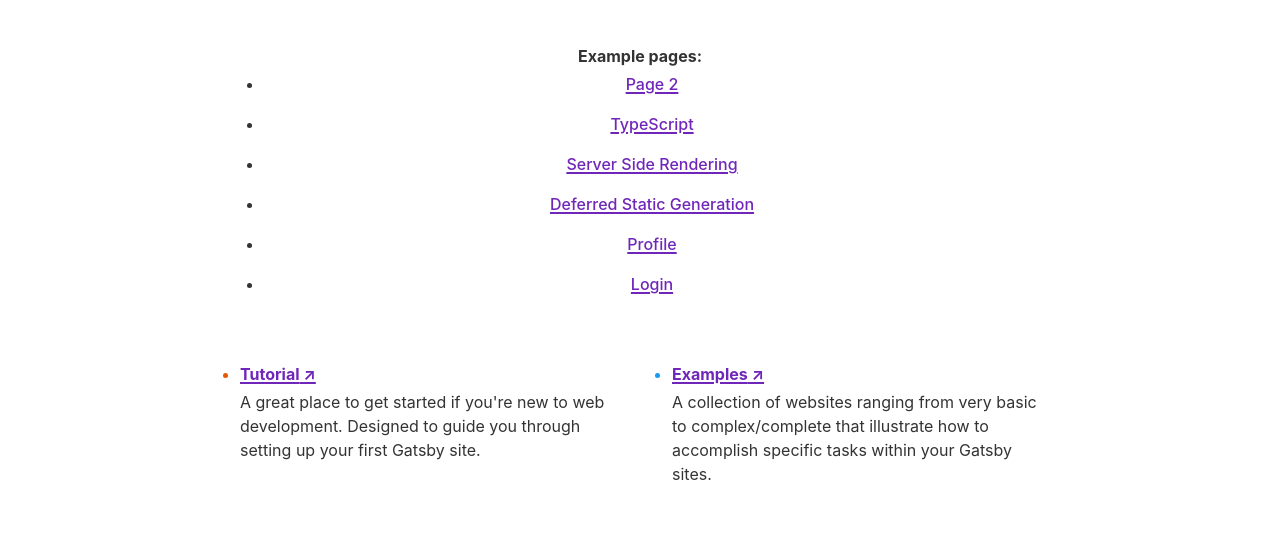
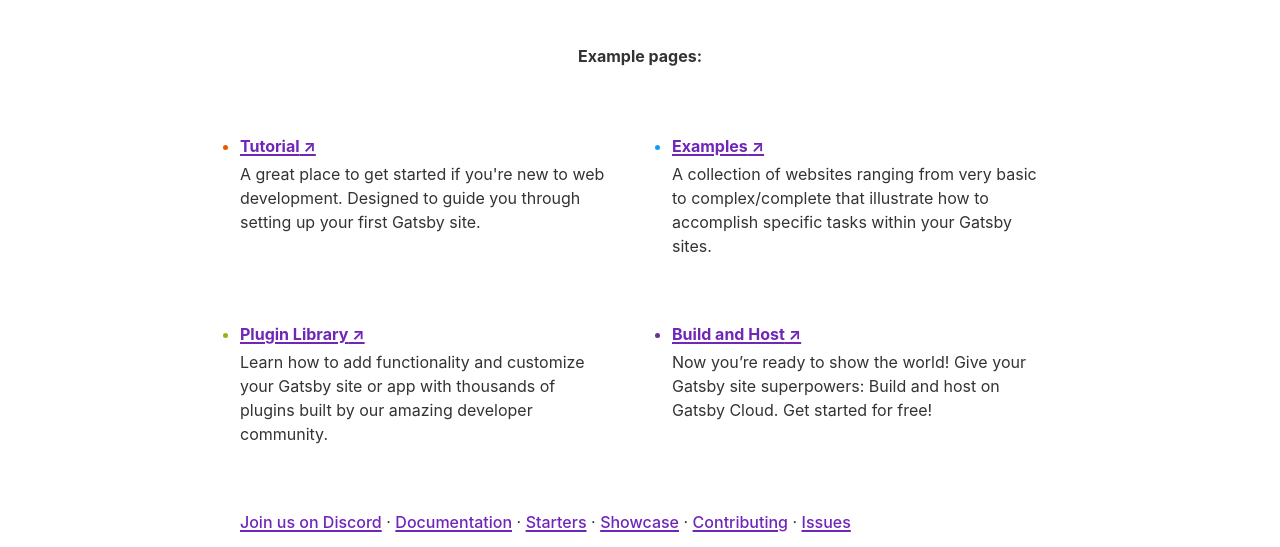
Before and after one commit to Jon-117/worldbuilderapp, a Gatsby site in the folder Worldbuilder/: page / in a window 1280 px wide. Shown: the part 212-759 px from the top of the page. Built offline with nearby package versions, Linux system fonts and the light colour scheme; Gatsby itself is replaced by a stand-in of ours.

Commit message:
removed navbar for index

```diff
--- a/Worldbuilder/src/pages/index.js
+++ b/Worldbuilder/src/pages/index.js
@@ -94,7 +94,6 @@
       </h1>
       <p className={styles.intro}>
         <b>Example pages:</b>{" "}
-        <Navbar />
       </p>
     </div>
     <ul className={styles.list}>
```
